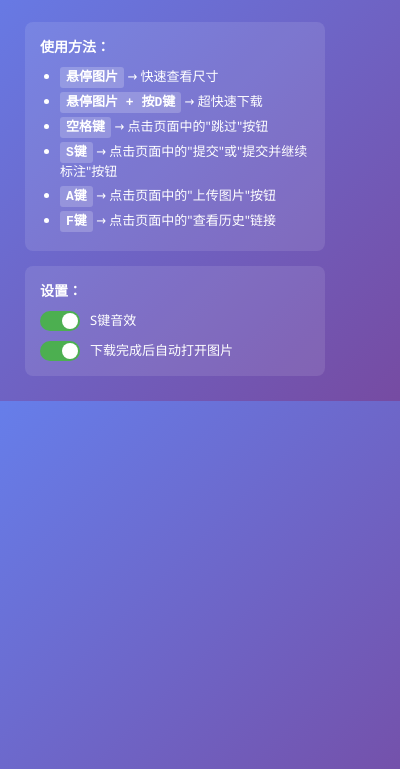
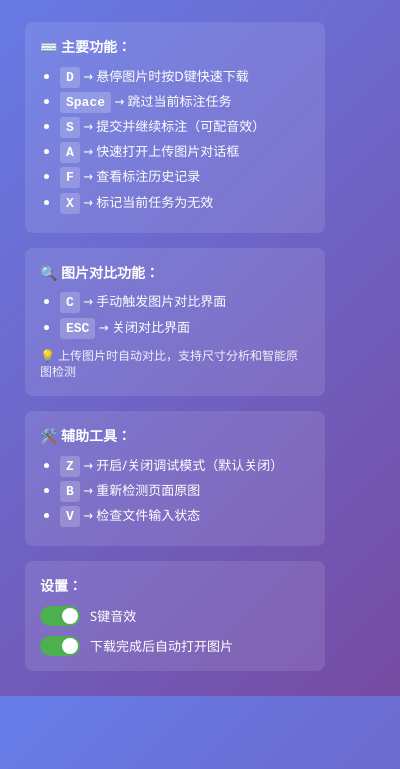
Before and after one commit to zh19910202/imger, a browser extension: page popup.html in a window 400 px wide. Shown: the part 75-844 px from the top of the page. Drawn offline with Linux system fonts and the light colour scheme.

Commit message:
add instructions

```diff
--- a/popup.html
+++ b/popup.html
@@ -6,6 +6,7 @@
   <style>
     body {
       width: 300px;
+      min-height: 400px;
       padding: 25px;
       font-family: 'Segoe UI', Tahoma, Geneva, Verdana, sans-serif;
       background: linear-gradient(135deg, #667eea 0%, #764ba2 100%);
@@ -171,14 +172,34 @@
   </div>
 
   <div class="usage">
-    <h3>使用方法：</h3>
+    <h3>⌨️ 主要功能：</h3>
     <ul>
-      <li><span class="hotkey">悬停图片</span> → 快速查看尺寸</li>
-      <li><span class="hotkey">悬停图片 + 按D键</span> → 超快速下载</li>
-      <li><span class="hotkey">空格键</span> → 点击页面中的"跳过"按钮</li>
-      <li><span class="hotkey">S键</span> → 点击页面中的"提交"或"提交并继续标注"按钮</li>
-      <li><span class="hotkey">A键</span> → 点击页面中的"上传图片"按钮</li>
-      <li><span class="hotkey">F键</span> → 点击页面中的"查看历史"链接</li>
+      <li><span class="hotkey">D</span> → 悬停图片时按D键快速下载</li>
+      <li><span class="hotkey">Space</span> → 跳过当前标注任务</li>
+      <li><span class="hotkey">S</span> → 提交并继续标注（可配音效）</li>
+      <li><span class="hotkey">A</span> → 快速打开上传图片对话框</li>
+      <li><span class="hotkey">F</span> → 查看标注历史记录</li>
+      <li><span class="hotkey">X</span> → 标记当前任务为无效</li>
+    </ul>
+  </div>
+
+  <div class="usage">
+    <h3>🔍 图片对比功能：</h3>
+    <ul>
+      <li><span class="hotkey">C</span> → 手动触发图片对比界面</li>
+      <li><span class="hotkey">ESC</span> → 关闭对比界面</li>
+    </ul>
+    <p style="margin: 10px 0 0 0; font-size: 12px; opacity: 0.9;">
+      💡 上传图片时自动对比，支持尺寸分析和智能原图检测
+    </p>
+  </div>
+
+  <div class="usage">
+    <h3>🛠️ 辅助工具：</h3>
+    <ul>
+      <li><span class="hotkey">Z</span> → 开启/关闭调试模式（默认关闭）</li>
+      <li><span class="hotkey">B</span> → 重新检测页面原图</li>
+      <li><span class="hotkey">V</span> → 检查文件输入状态</li>
     </ul>
   </div>
 
```
